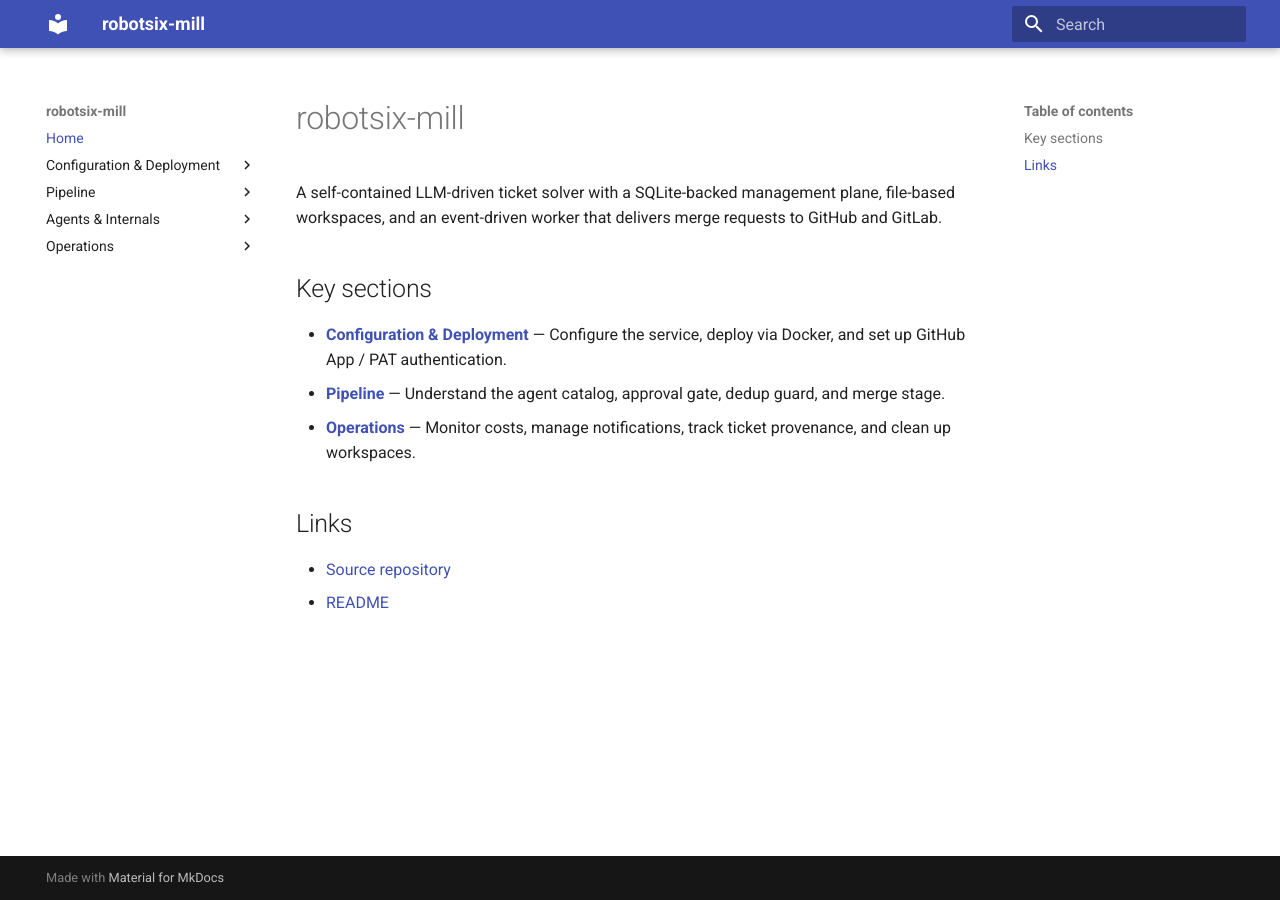
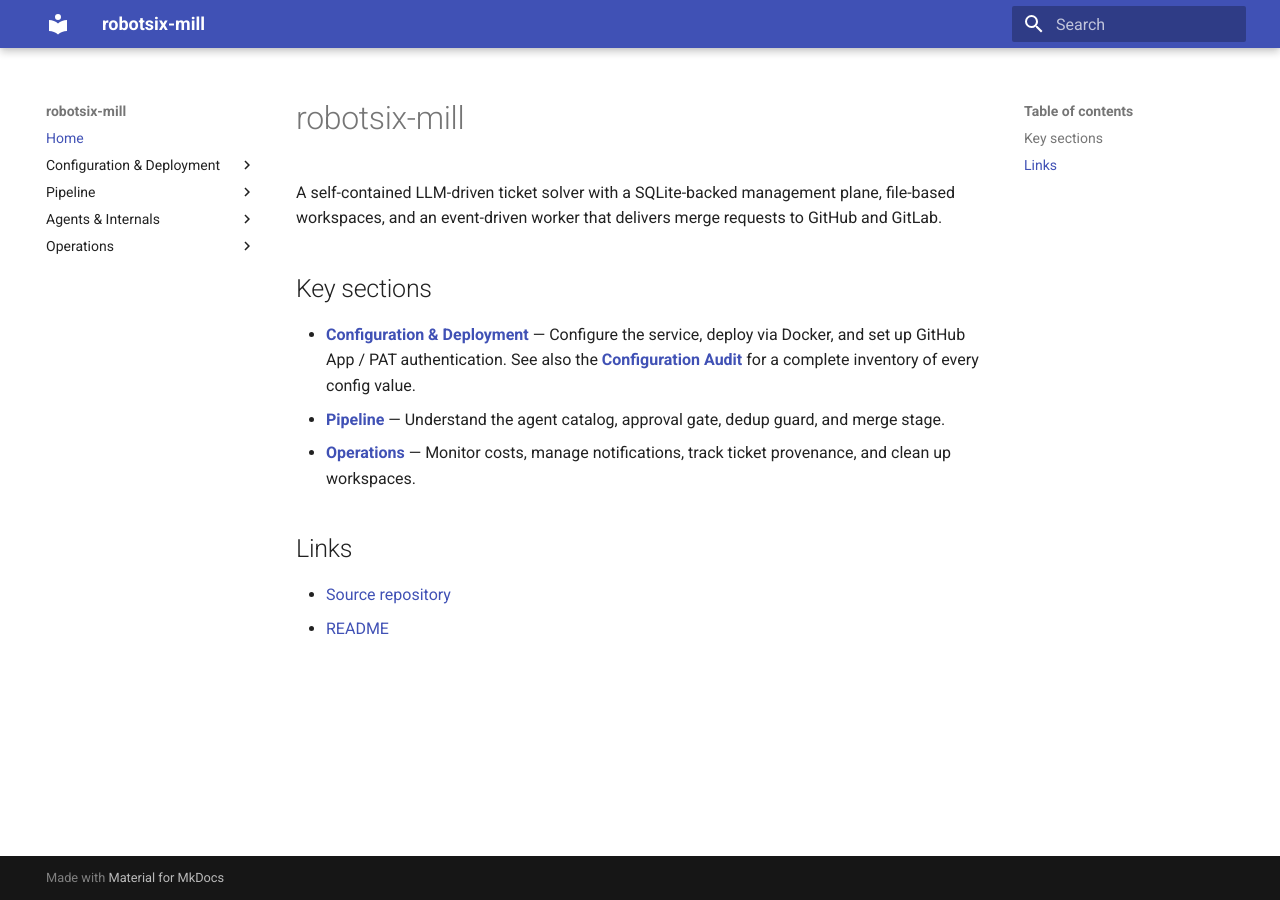
Before and after one commit to damien-robotsix/robotsix-mill, an MkDocs documentation site: the page built from docs/index.md, in a window 1280 px wide. Built offline with MkDocs 1.6.1 and Material for MkDocs 9.7.7, drawn with Linux system fonts in a browser that asks for light colours.

Commit message:
mill(docs): Analyze current configuration usage and define requirements (20260523T122000Z-analyze-current-configuration-usage-and--240d)

```diff
--- a/docs/index.md
+++ b/docs/index.md
@@ -4,7 +4,7 @@ A self-contained LLM-driven ticket solver with a SQLite-backed management plane,
 
 ## Key sections
 
-- **[Configuration & Deployment](configuration.md)** — Configure the service, deploy via Docker, and set up GitHub App / PAT authentication.
+- **[Configuration & Deployment](configuration.md)** — Configure the service, deploy via Docker, and set up GitHub App / PAT authentication. See also the **[Configuration Audit](config-audit.md)** for a complete inventory of every config value.
 - **[Pipeline](agents.md)** — Understand the agent catalog, approval gate, dedup guard, and merge stage.
 - **[Operations](cost-and-resilience.md)** — Monitor costs, manage notifications, track ticket provenance, and clean up workspaces.
 
```
